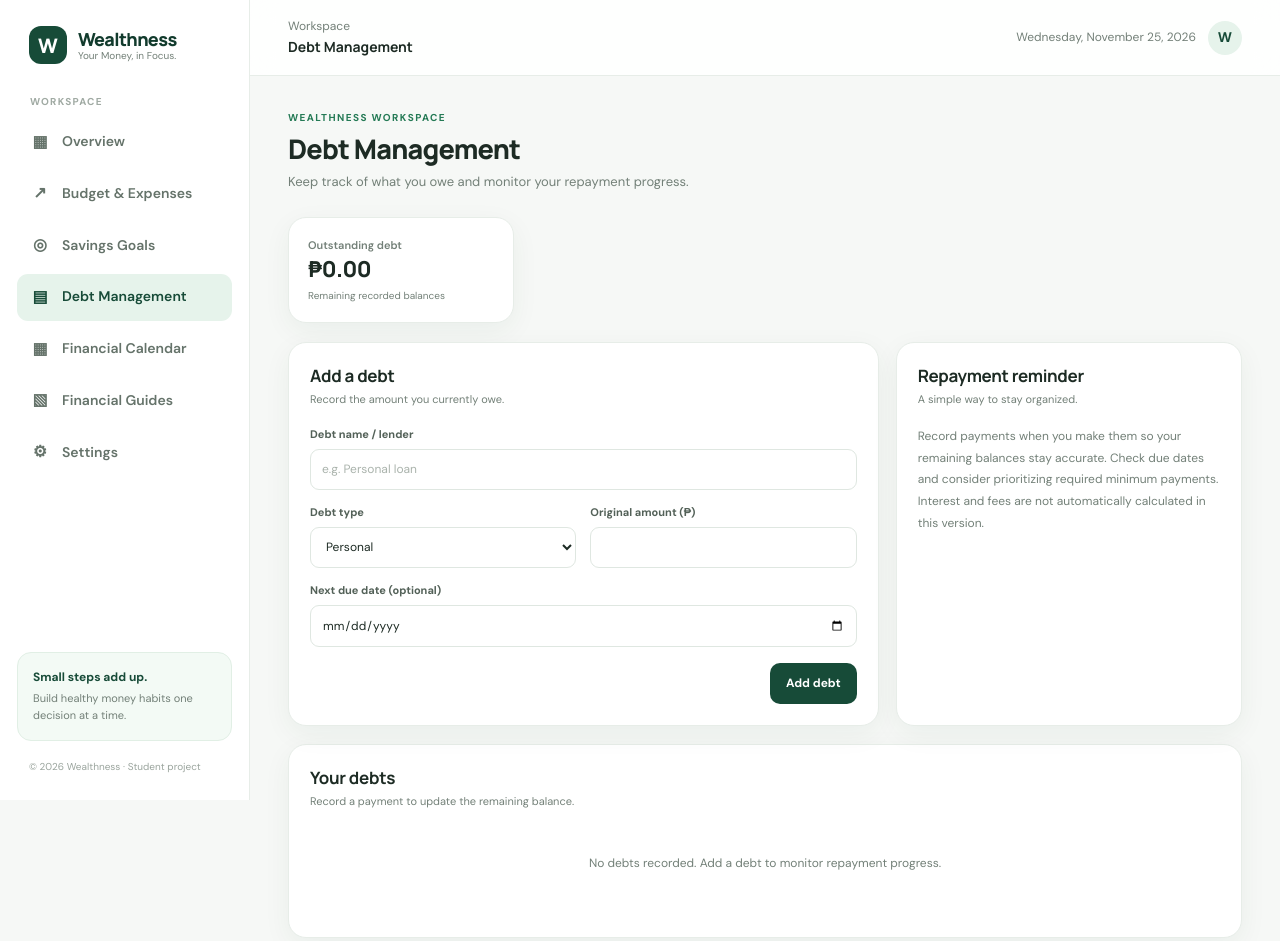
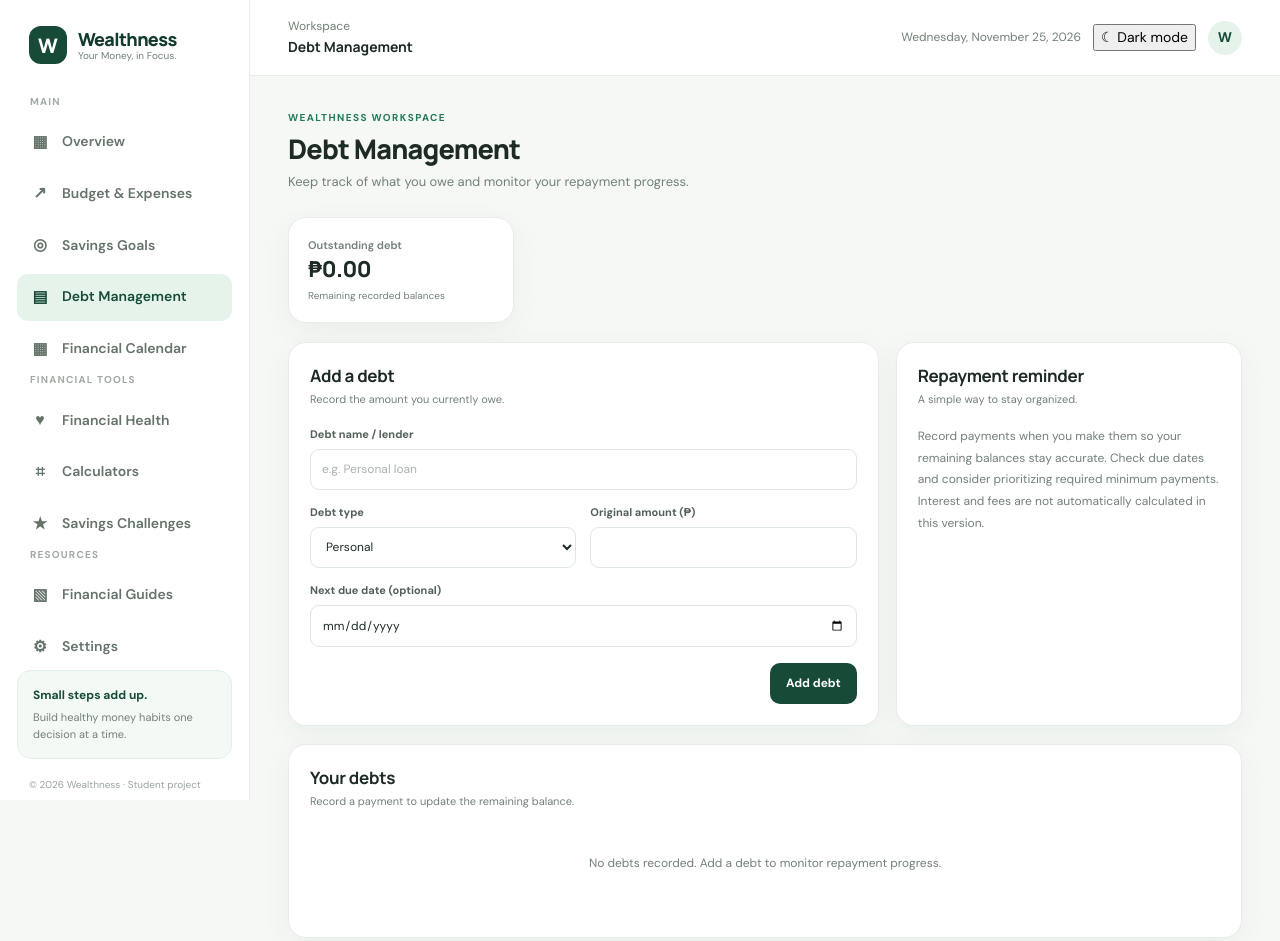
Before and after one commit to 20264357-cmyk/Finals, a plain HTML site: page debt.html in a window 1280 px wide. Drawn offline with Linux system fonts and the light colour scheme.

Commit message:
Add grouped navigation and dark mode with new tools

```diff
--- a/debt.html
+++ b/debt.html
@@ -22,30 +22,24 @@
                 </div>
             </a>
 
-            <div class="nav-label">Workspace</div>
-
+            <div class="nav-label">Main</div>
             <nav class="nav-list">
-                <a class="nav-link " href="index.html">
-                    <span class="nav-icon">▦</span>Overview
-                </a>
-                <a class="nav-link " href="budget.html">
-                    <span class="nav-icon">↗</span>Budget &amp; Expenses
-                </a>
-                <a class="nav-link " href="savings.html">
-                    <span class="nav-icon">◎</span>Savings Goals
-                </a>
-                <a class="nav-link active" href="debt.html">
-                    <span class="nav-icon">▤</span>Debt Management
-                </a>
-                <a class="nav-link " href="calendar.html">
-                    <span class="nav-icon">▦</span>Financial Calendar
-                </a>
-                <a class="nav-link " href="guides.html">
-                    <span class="nav-icon">▧</span>Financial Guides
-                </a>
-                <a class="nav-link " href="settings.html">
-                    <span class="nav-icon">⚙</span>Settings
-                </a>
+                <a class="nav-link" href="index.html"><span class="nav-icon">▦</span>Overview</a>
+                <a class="nav-link" href="budget.html"><span class="nav-icon">↗</span>Budget &amp; Expenses</a>
+                <a class="nav-link" href="savings.html"><span class="nav-icon">◎</span>Savings Goals</a>
+                <a class="nav-link active" href="debt.html"><span class="nav-icon">▤</span>Debt Management</a>
+                <a class="nav-link" href="calendar.html"><span class="nav-icon">▦</span>Financial Calendar</a>
+            </nav>
+            <div class="nav-label nav-label-spaced">Financial Tools</div>
+            <nav class="nav-list">
+                <a class="nav-link" href="health.html"><span class="nav-icon">♥</span>Financial Health</a>
+                <a class="nav-link" href="calculators.html"><span class="nav-icon">⌗</span>Calculators</a>
+                <a class="nav-link" href="challenges.html"><span class="nav-icon">★</span>Savings Challenges</a>
+            </nav>
+            <div class="nav-label nav-label-spaced">Resources</div>
+            <nav class="nav-list">
+                <a class="nav-link" href="guides.html"><span class="nav-icon">▧</span>Financial Guides</a>
+                <a class="nav-link" href="settings.html"><span class="nav-icon">⚙</span>Settings</a>
             </nav>
 
             <div class="sidebar-bottom">
@@ -72,7 +66,7 @@
 
                 <div class="topbar-right">
                     <span class="today" id="current-date"></span>
-                    <div class="avatar">W</div>
+                    <button class="theme-toggle" id="theme-toggle" type="button" aria-label="Switch to dark mode" title="Toggle dark mode">☾ <span>Dark mode</span></button><div class="avatar">W</div>
                 </div>
             </header>
 
```
